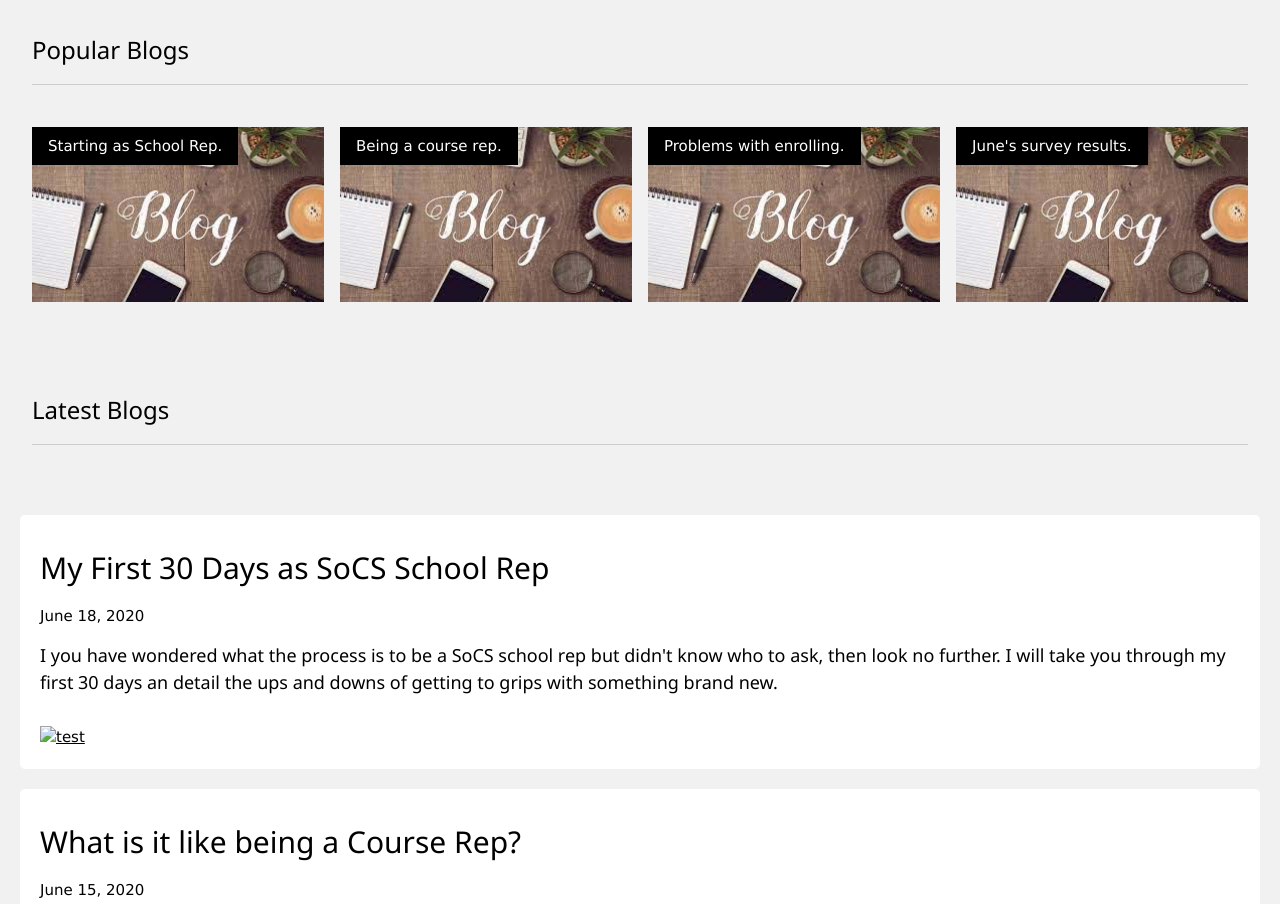
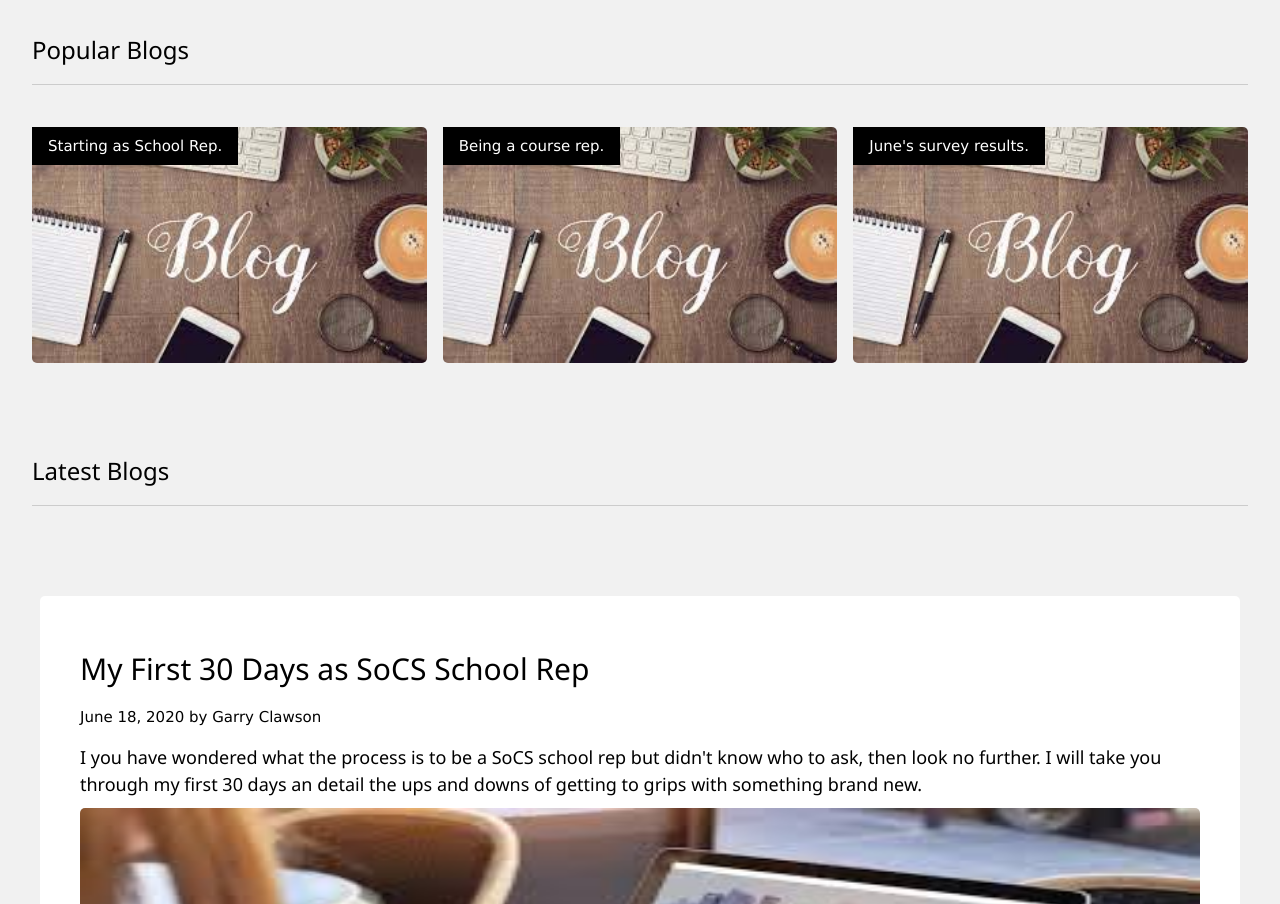
Before and after one commit to socsreps/socsreps.github.io, a plain HTML site: page blog.html in a window 1280 px wide. Shown: the part 460-1364 px from the top of the page. Drawn offline with nearby package versions, Linux system fonts and the light colour scheme; files whose address does not match are found by name.

Commit message:
Updated Blog layout & header links

```diff
--- a/blog.html
+++ b/blog.html
@@ -18,9 +18,9 @@
     <a href="index.html" class="w3-bar-item w3-button"><b>SoCS </b> SU REPS</a>
     <!-- Float links to the right. Hide them on small screens -->
     <div class="w3-right w3-hide-small">
+      <a href="blog.html" class="w3-bar-item w3-button">Blog</a>
       <a href="feedback.html" class="w3-bar-item w3-button">Feedback</a>
-      <a href="index.html" class="w3-bar-item w3-button">Contact Us</a>
-      <a href="blog.html" class="w3-bar-item w3-button">Blog</a>
+      <a href="index.html#about" class="w3-bar-item w3-button">Contact Us</a>
     </div>
   </div>
 </div>
@@ -38,30 +38,23 @@
   <div class="w3-container w3-padding-32" id="projects">
     <h3 class="w3-border-bottom w3-border-light-grey w3-padding-16">Popular Blogs</h3>
   </div>
-
   <div class="w3-row-padding">
-    <div class="w3-col l3 m6 w3-margin-bottom">
+    <div class="w3-col l4 m6 w3-margin-bottom">
       <div class="w3-display-container">
         <div class="w3-display-topleft w3-black w3-padding">Starting as School Rep.</div>
-        <a href="posts/blogs/gcblog1.html"><img src="assets/blog.jpg" style="width:100%"></a>
+        <a href="posts/blogs/gcblog1.html"><img src="assets/blog.jpg" class="image" style="width:100%"></a>
       </div>
     </div>
-    <div class="w3-col l3 m6 w3-margin-bottom">
+    <div class="w3-col l4 m6 w3-margin-bottom">
       <div class="w3-display-container">
         <div class="w3-display-topleft w3-black w3-padding">Being a course rep.</div>
-        <img src="assets/blog.jpg" style="width:100%">
+        <img src="assets/blog.jpg" class="image" style="width:100%">
       </div>
     </div>
-    <div class="w3-col l3 m6 w3-margin-bottom">
-      <div class="w3-display-container">
-        <div class="w3-display-topleft w3-black w3-padding">Problems with enrolling.</div>
-        <img src="assets/blog.jpg"  style="width:100%">
-      </div>
-    </div>
-    <div class="w3-col l3 m6 w3-margin-bottom">
+    <div class="w3-col l4 m6 w3-margin-bottom">
       <div class="w3-display-container">
         <div class="w3-display-topleft w3-black w3-padding">June's survey results.</div>
-        <img src="assets/blog.jpg" style="width:100%">
+        <img src="assets/blog.jpg" class="image" style="width:100%">
       </div>
     </div>
   </div>
@@ -76,10 +69,6 @@
 </div>
 
 <!-- Posts -->
-<div class="row">
-
-
-
 
 
 
--- a/css/blog.css
+++ b/css/blog.css
@@ -31,10 +31,10 @@ body {
 .card {
    background-color: white;
    border-radius: 5px;
-   padding: 20px;
-   margin-top: 20px;
-   margin-left: 20px;
-   margin-right: 20px;
+   padding: 40px;
+   margin-top: 40px;
+   margin-left: 40px;
+   margin-right: 40px;
 }
 
 
@@ -54,12 +54,3 @@ body {
     padding: 0;
   }
 }
-
-
-/* Footer */
-.footer {
-  padding: 20px;
-  text-align: center;
-  background: #ddd;
-  margin-top: 20px;
-}
--- a/css/style.css
+++ b/css/style.css
@@ -179,11 +179,6 @@ hr{border:0;border-top:1px solid #eee;margin:20px 0}
 .w3-text-white,.w3-hover-text-white:hover{color:#fff!important}
 .w3-text-light-grey,.w3-hover-text-light-grey:hover,.w3-text-light-gray,.w3-hover-text-light-gray:hover{color:#f1f1f1!important}
 
-/* Center Image & Text */
-.image {
-  border-radius: 5px;
-  padding-top: 20px;
-}
 
 .center {
   display: block;
--- a/posts/gcpost1.html
+++ b/posts/gcpost1.html
@@ -1,7 +1,7 @@
 
   <div class="card">
     <h2>My First 30 Days as SoCS School Rep</h2>
-    <p>June 18, 2020</p>
+    <p>June 18, 2020 by Garry Clawson</p>
     <h5>I you have wondered what the process is to be a SoCS school rep but didn't know who to ask, then look no further. I will take you through my first 30 days an detail the ups and downs of getting to grips with something brand new.</h5>
 
     <a href="posts/blogs/gcblog1.html"><img src="posts/assets/blog1.jpeg" class="image" alt="test" style="width:100%"></img></a>
--- a/posts/gcpost2.html
+++ b/posts/gcpost2.html
@@ -1,7 +1,7 @@
 
   <div class="card">
-    <h2>What is it like being a Course Rep?</h2>
-    <p>June 15, 2020</p>
+    <h2>What's it like being a Course Rep?</h2>
+    <p>June 15, 2020 by Course Rep</p>
     <h5>Volunteering to be a course rep can seem daunting at first, however, it is not all dealing with problems. Much of the role is about helping develop ideas and offering insights into how things can be improved. This blog details what I do as a course rep on a day to day basis.</h5>
 
     <img src="posts/assets/blog2.jpeg" class="image" alt="test" style="width:100%"></img>
--- a/posts/gcpost3.html
+++ b/posts/gcpost3.html
@@ -1,7 +1,7 @@
 
   <div class="card">
     <h2>June's Survey Results</h2>
-    <p>June 2, 2020</p>
+    <p>June 2, 2020 by Course Rep</p>
     <h5>Every month we take a short survey as one form of feedback across the SoCS student body. This feedback helps us infomr the SoCS leadership team on what areas can be improved upon but also what areas are going well. Keep reading to see what June's reulsts showed.</h5>
 
     <img src="posts/assets/blog3.jpeg" class="image" alt="test" style="width:100%"></img>
```
Also changed, not shown: feedback.html (+2 -2 lines), index.html (+1 -1 lines), posts/blogs/gcblog1.html (+6 -3 lines), assets/blog1.jpeg (added), assets/blog2.jpeg (added), assets/blog3.jpeg (added), 3 other files.
